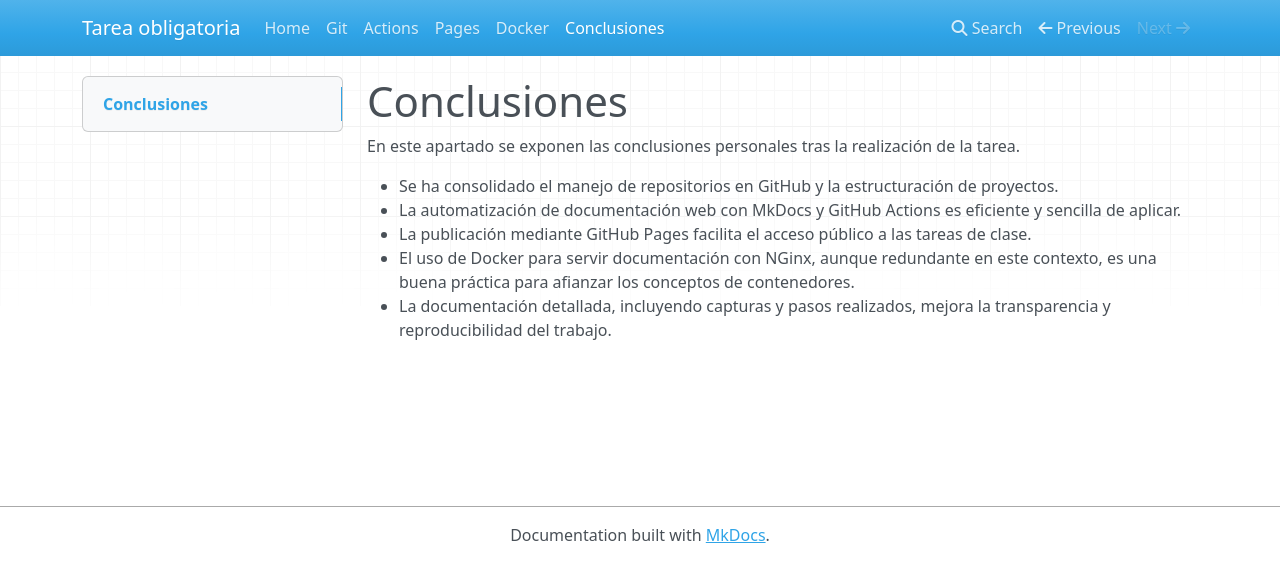
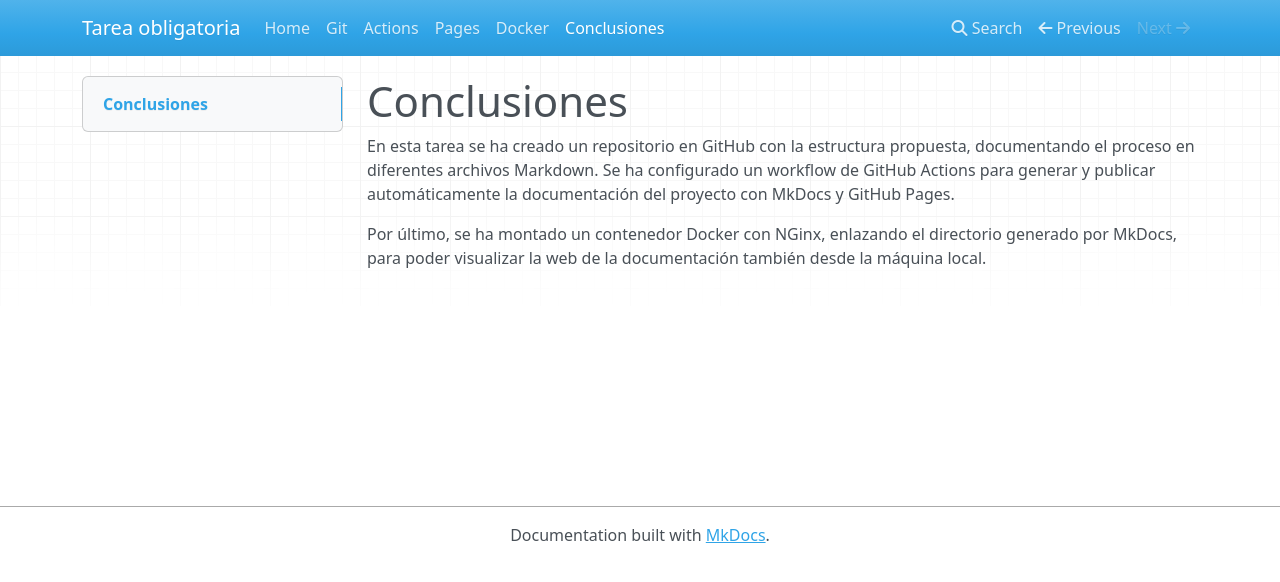
Before and after one commit to vjp-raulRF1/PPS-Unidad0-Tarea-Raul-Rodriguez, an MkDocs documentation site: the page built from docs/conclusiones.md, in a window 1280 px wide. Shown: the top 582 px of the page. Built offline with MkDocs 1.6.1, drawn with Linux system fonts in a browser that asks for light colours; nearby versions of some CDN libraries.

Commit message:
Entrega final: documentación, capturas y scripts actualizados

```diff
--- a/docs/conclusiones.md
+++ b/docs/conclusiones.md
@@ -1,9 +1,5 @@
 # Conclusiones
 
-En este apartado se exponen las conclusiones personales tras la realización de la tarea.
+En esta tarea se ha creado un repositorio en GitHub con la estructura propuesta, documentando el proceso en diferentes archivos Markdown. Se ha configurado un workflow de GitHub Actions para generar y publicar automáticamente la documentación del proyecto con MkDocs y GitHub Pages.
 
-- Se ha consolidado el manejo de repositorios en GitHub y la estructuración de proyectos.
-- La automatización de documentación web con MkDocs y GitHub Actions es eficiente y sencilla de aplicar.
-- La publicación mediante GitHub Pages facilita el acceso público a las tareas de clase.
-- El uso de Docker para servir documentación con NGinx, aunque redundante en este contexto, es una buena práctica para afianzar los conceptos de contenedores.
-- La documentación detallada, incluyendo capturas y pasos realizados, mejora la transparencia y reproducibilidad del trabajo.
+Por último, se ha montado un contenedor Docker con NGinx, enlazando el directorio generado por MkDocs, para poder visualizar la web de la documentación también desde la máquina local.
```
Also changed, not shown: docs/docker.md (+1 -0 lines), docs/images/inspect.png (added).
